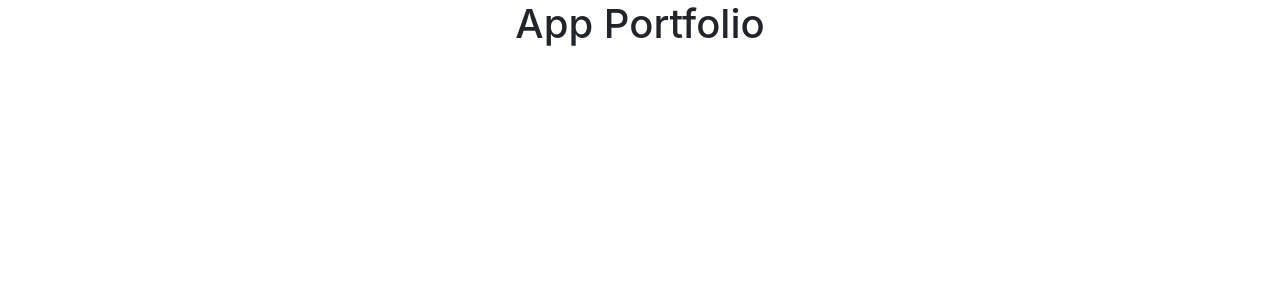
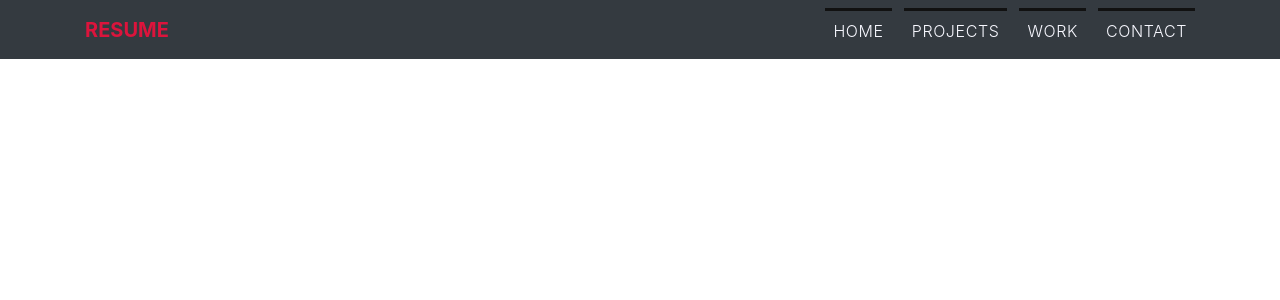
Before and after one commit to KarthikHDB657/PortfolioProject, a React (Create React App) app: page / in a window 1280 px wide. Shown: the top 300 px of the page. Built offline with nearby package versions, Linux system fonts and the light colour scheme.

Commit message:
Navbar completed

```diff
--- a/package.json
+++ b/package.json
@@ -3,6 +3,9 @@
   "version": "0.1.0",
   "private": true,
   "dependencies": {
+    "@fortawesome/fontawesome-svg-core": "^1.2.35",
+    "@fortawesome/free-solid-svg-icons": "^5.15.3",
+    "@fortawesome/react-fontawesome": "^0.1.14",
     "@testing-library/jest-dom": "^5.12.0",
     "@testing-library/react": "^11.2.6",
     "@testing-library/user-event": "^12.8.3",
--- a/public/index.html
+++ b/public/index.html
@@ -39,5 +39,8 @@
       To begin the development, run `npm start` or `yarn start`.
       To create a production bundle, use `npm run build` or `yarn build`.
     -->
+    <script src="https://code.jquery.com/jquery-3.2.1.slim.min.js" integrity="sha384-KJ3o2DKtIkvYIK3UENzmM7KCkRr/rE9/Qpg6aAZGJwFDMVNA/GpGFF93hXpG5KkN" crossorigin="anonymous"></script>
+    <script src="https://cdnjs.cloudflare.com/ajax/libs/popper.js/1.12.9/umd/popper.min.js" integrity="sha384-ApNbgh9B+Y1QKtv3Rn7W3mgPxhU9K/ScQsAP7hUibX39j7fakFPskvXusvfa0b4Q" crossorigin="anonymous"></script>
+    <script src="https://maxcdn.bootstrapcdn.com/bootstrap/4.0.0/js/bootstrap.min.js" integrity="sha384-JZR6Spejh4U02d8jOt6vLEHfe/JQGiRRSQQxSfFWpi1MquVdAyjUar5+76PVCmYl" crossorigin="anonymous"></script>
   </body>
 </html>
--- a/src/App.css
+++ b/src/App.css
@@ -1,3 +1,8 @@
+@import url('https://fonts.googleapis.com/css2?family=Roboto:wght@500&display=swap');
+
+body{
+  font-family: 'Roboto', sans-serif;
+}
 .App {
   text-align: center;
 }
@@ -36,3 +41,36 @@
     transform: rotate(360deg);
   }
 }
+/***********Navbar*******/
+nav a.nav-link {
+  font-weight: 300;
+  letter-spacing: 0.0375rem;
+}
+/**************Uppercase for NAvbar****/
+nav ul li {
+  text-transform:uppercase;
+}
+/************Link Color********/
+.navbar-nav > li > a {
+  color: ghostwhite !important;
+  margin-left: 0.75rem;
+  margin-left: 0.75rem;
+  border-top: 00.1875rem solid rgb(17, 17, 17);
+}
+/********Resume Color**********/
+.navbar-brand {
+  color: crimson !important;
+  text-transform: uppercase;
+  text-shadow: darkgoldenrod !important;
+  font-weight: bold;
+  max-width: 16.25rem;
+  padding: 0 !important;
+}
+/*******for Navbar border link color********/
+.navbar-nav > li > a.active, .navbar-nav > li > a.active:focus {
+  border-top: 0.1875rem solid orange;
+}
+/******** for hovering *********/
+.navbar-nav > li > a:hover{
+  border-top: 0.1875rem solid orange;
+}
--- a/src/App.js
+++ b/src/App.js
@@ -1,10 +1,9 @@
 import './App.css';
 import "bootstrap/dist/css/bootstrap.min.css";
+import Navbar from "./Component/Navbar";
 function App() {
   return (
-    <div className="App">
-      <h1>App Portfolio</h1>
-    </div>
+    <Navbar/>
   );
 }
 
--- /dev/null
+++ b/src/Component/Navbar.js
@@ -0,0 +1,36 @@
+import React from 'react';
+import { FontAwesomeIcon } from '@fortawesome/react-fontawesome'
+import { faBars } from '@fortawesome/free-solid-svg-icons'
+
+
+const Navbar = () => {
+    return (
+        <nav className="navbar navbar-expand-lg navbar-light bg-dark">
+         <div className="container">
+           <a className="navbar-brand" href="#">Resume</a>
+             <button className="navbar-toggler" type="button" data-toggle="collapse" data-target="#navbarTogglerDemo02" aria-controls="navbarTogglerDemo02" aria-expanded="false" aria-label="Toggle navigation">
+                <FontAwesomeIcon icon={faBars} style={{color:"#fff"}}/>
+            </button>
+
+            <div className="collapse navbar-collapse" id="navbarTogglerDemo02">
+              <ul className="navbar-nav ml-auto mt-2 mt-lg-0">
+                <li className="nav-item active">
+                 <a className="nav-link" href="#">Home <span className="sr-only">(current)</span></a>
+                </li>
+                <li className="nav-item">
+                 <a className="nav-link" href="#">Projects</a>
+                </li>
+                <li className="nav-item">
+                 <a className="nav-link" href="#">Work</a>
+                </li>
+                <li className="nav-item">
+                 <a className="nav-link" href="#">Contact</a>
+                </li>
+               </ul>
+            </div>
+          </div>
+        </nav>
+    );
+}
+
+export default Navbar
```
Also changed, not shown: 1 other file (tests, documents, lock files or other folders).
